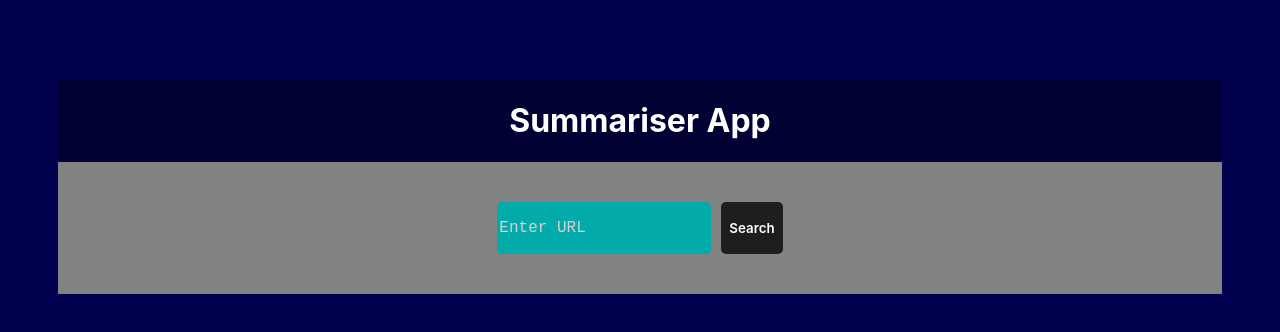
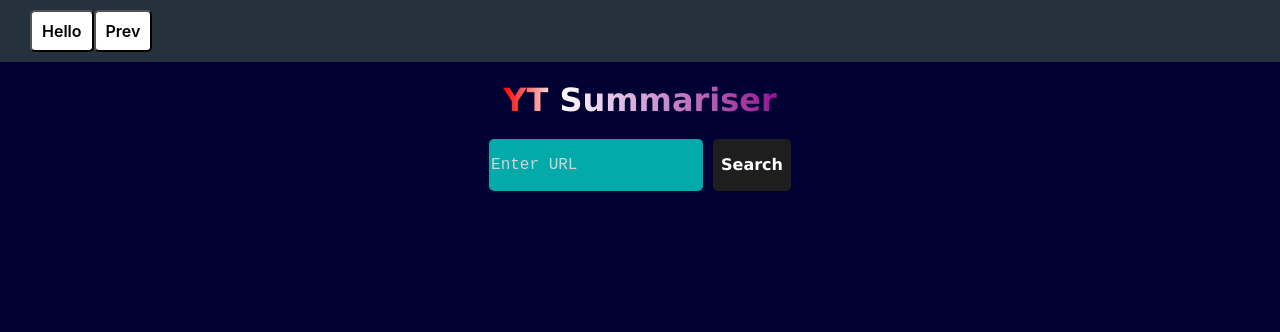
Before and after one commit to joshuaayoka/youtube-summariser, a React (Vite) app in the folder app/: page / in a window 1280 px wide. Shown: the top 332 px of the page. Built offline with nearby package versions, Linux system fonts and the light colour scheme.

Commit message:
more design

```diff
--- a/app/package.json
+++ b/app/package.json
@@ -10,6 +10,7 @@
     "preview": "vite preview"
   },
   "dependencies": {
+    "normalize.css": "^8.0.1",
     "react": "^18.2.0",
     "react-dom": "^18.2.0",
     "uuid": "^9.0.1"
--- a/app/src/App.css
+++ b/app/src/App.css
@@ -1,28 +1,60 @@
 main {
-    background-color: rgb(131, 131, 131);
+    /* background-color: rgb(131, 131, 131); */
     display: flex;
     flex-direction: column;
     align-items: center;
     justify-content: center;
-    margin: 80px 50px;
+    margin: 20px 50px;
     font-family: 'Courier New', Courier, monospace;
 }
 
-navbar {
-    background-color: rgb(1, 1, 51);
+.nav {
+    background-color: rgb(37, 50, 61);
     width: 100%;
     text-align: center;
-    color: white
+    color: white;
+    border: none;
+    display: flex;
+    align-items: center;
+}
+
+.nav-items {
+    margin: 0 20px;
+    padding: 10px;
+}
+
+.header {
+    display: flex;
+    margin-top: 20px;
 }
 
 .app {
-    padding: 40px 40px;
+    padding: 0 40px;
     display: flex;
     flex-direction: column;
 }
 
 .app-heading {
-    font-family: 'Inter', sans-serif;
+    font-family:'Lucida Sans', 'Lucida Sans Regular', 'Lucida Grande', 'Lucida Sans Unicode', Geneva, Verdana, sans-serif;
+    /* font-family: 'Inter', sans-serif; */
+    margin: 0 auto;
+}
+
+.heading1 {
+    background: linear-gradient(to right, red, white);
+    background-clip: text;
+    -webkit-text-fill-color: transparent;
+}
+
+.heading2 {
+    background: linear-gradient(to right, white, rgb(149, 19, 149));
+    background-clip: text;
+    -webkit-text-fill-color: transparent;
+}
+
+.heading2 {
+    color: white;
+
 }
 
 .url-form {
@@ -51,13 +83,14 @@ navbar {
 }
 
 .submit-url {
-    font-family: 'Inter', sans-serif;
+    font-family:'Lucida Sans', 'Lucida Sans Regular', 'Lucida Grande', 'Lucida Sans Unicode', Geneva, Verdana, sans-serif;
     font-weight: 600;
     border: 2px solid transparent;
     border-radius: 5px;
     background-color: rgb(30, 30, 30);
     color: white;
     margin-left: 10px;
+    cursor: pointer;
 }
 
 .submit-url:focus {
@@ -72,11 +105,16 @@ navbar {
     font-size: 1.5rem;
 }
 
+.listButton {
+    padding: 10px;
+}
+
 #info {
     border: 1px solid rgb(1, 1, 51);
     border-radius: 3px;
     margin: 20px 0;
-    background-color: rgb(185, 160, 129);
+    background-color: rgb(37, 50, 61);
+    color: aliceblue;
 }
 
 #info > * {
--- a/app/src/App.jsx
+++ b/app/src/App.jsx
@@ -1,6 +1,8 @@
 // Import useState and useEffect
 import { useState } from "react";
 import { Summary } from "./components/Summary";
+import { ListButton } from "./components/ListButton";
+import { Button } from "./components/Button";
 import "./App.css"
 
 export default function App() {
@@ -38,12 +40,22 @@ export default function App() {
   }
 
   return (
+    <div className="app-container">
+      <navbar className="nav">
+        <div className="nav-items">
+          <Button
+            text="Hello"
+          />
+          <ListButton />
+        </div>
+      </navbar>
+      <header className="header">
+        <h1 className="app-heading">
+          <span className="heading1">YT </span>
+          <span className="heading2">Summariser</span>
+        </h1>
+      </header>
       <main>
-      <navbar>
-        <header>
-          <h1 className="app-heading">Summariser App</h1>
-        </header>
-      </navbar>
         <div className="app">
           <div className="url-entry">
             <form
@@ -81,14 +93,9 @@ export default function App() {
               }
             </div>
             }
-          {/* {summary && (
-            <div>
-              <h2>Summary:</h2>
-              <p>{summary}</p>
-            </div>
-          )} */}
           </div>
         </div>
       </main>
+    </div>
   );
 }
--- /dev/null
+++ b/app/src/components/Button.css
@@ -0,0 +1,9 @@
+#button {
+    font-family: 'Inter', sans-serif;
+    cursor: pointer;
+    padding: 10px;
+    background-color: white;
+    color: black;
+    border-radius: 5px;
+    font-weight: 600;
+}
--- /dev/null
+++ b/app/src/components/Button.jsx
@@ -0,0 +1,7 @@
+import "./Button.css"
+
+export function Button(props) {
+    return (
+        <button id="button">{props.text}</button>
+    )
+}
--- /dev/null
+++ b/app/src/components/ListButton.css
@@ -0,0 +1,4 @@
+.listButton {
+    font-family: 'Inter', sans-serif;
+
+}
--- /dev/null
+++ b/app/src/components/ListButton.jsx
@@ -0,0 +1,10 @@
+import { Button } from "./Button"
+import "./ListButton.css"
+
+export function ListButton() {
+    return (
+        <Button
+          text="Prev"
+        />
+    )
+}
--- a/app/src/index.css
+++ b/app/src/index.css
@@ -1,3 +1,4 @@
 body {
-    background-color: rgb(1, 1, 80);
+    background-color: rgb(1, 1, 51);
+    /* background-color: rgb(1, 1, 51); */
 }
--- a/app/src/index.jsx
+++ b/app/src/index.jsx
@@ -1,5 +1,6 @@
 import ReactDOM from 'react-dom/client'
 import App from './App'
+import "normalize.css"
 import "./index.css"
 
 ReactDOM.createRoot(document.getElementById('root')).render(
```
Also changed, not shown: app/index.html (line endings or trailing spaces), 1 other file (tests, documents, lock files or other folders). Lines whose indentation alone changed are shown as unchanged.
